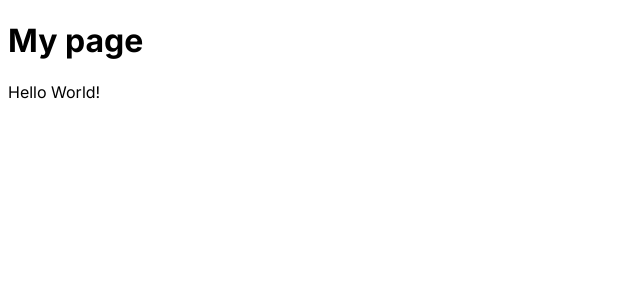
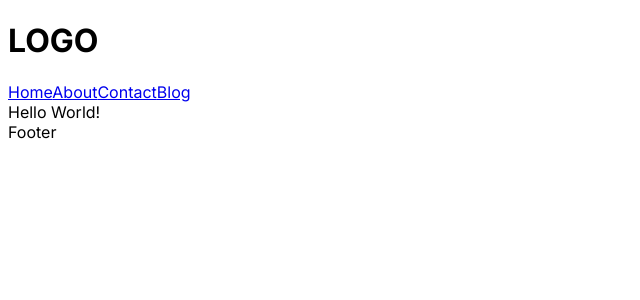
Before and after one commit to Juan-Severiano/next14-project, a Next.js app: page / in a window 1280 px wide. Shown: the top 300 px of the page, without its empty margins (0-640 px from the left). Built offline with nearby package versions, Linux system fonts and the light colour scheme.

Commit message:
[add] put the loading, notfound, layout

```diff
--- a/src/app/layout.js
+++ b/src/app/layout.js
@@ -1,5 +1,7 @@
 import { Inter } from 'next/font/google'
 import './globals.css'
+import Navbar from '@/components/navbar/Navbar'
+import Footer from '@/components/footer/Footer'
 
 const inter = Inter({ subsets: ['latin'] })
 
@@ -12,8 +14,9 @@ export default function RootLayout({ children }) {
   return (
     <html lang="en">
       <body className={inter.className}>
-        <h1>My page</h1>
+        <Navbar />
         {children}
+        <Footer />
       </body>
     </html>
   )
--- /dev/null
+++ b/src/components/footer/Footer.jsx
@@ -0,0 +1,10 @@
+
+const Footer = () => {
+  return (
+    <div>
+      Footer
+    </div>
+  )
+}
+
+export default Footer
--- /dev/null
+++ b/src/components/navbar/Navbar.jsx
@@ -0,0 +1,14 @@
+import Links from "./links/Links"
+
+const Navbar = () => {
+  return (
+    <div>
+      <h1>LOGO</h1>
+      <div>
+        <Links />
+      </div>
+    </div>
+  )
+}
+
+export default Navbar
--- /dev/null
+++ b/src/components/navbar/links/Links.jsx
@@ -0,0 +1,37 @@
+import Link from "next/link"
+
+const Links = () => {
+
+  const links = [
+    {
+      id: 1,
+      title: 'Home',
+      path: '/'
+    },
+    {
+      id: 2,
+      title: 'About',
+      path: '/about'
+    },
+    {
+      id: 3,
+      title: 'Contact',
+      path: '/contact'
+    },
+    {
+      id: 4,
+      title: 'Blog',
+      path: '/blog'
+    },
+  ]
+
+  return (
+    <div>
+      { links.map(link => (
+        <Link key={link.id} href={link.path}>{link.title}</Link>
+      )) }
+    </div>
+  )
+}
+
+export default Links
```
Also changed, not shown: src/app/error.jsx (added, +10 -0 lines), src/app/loading.jsx (added, +10 -0 lines), src/app/not-found.jsx (added, +10 -0 lines).
